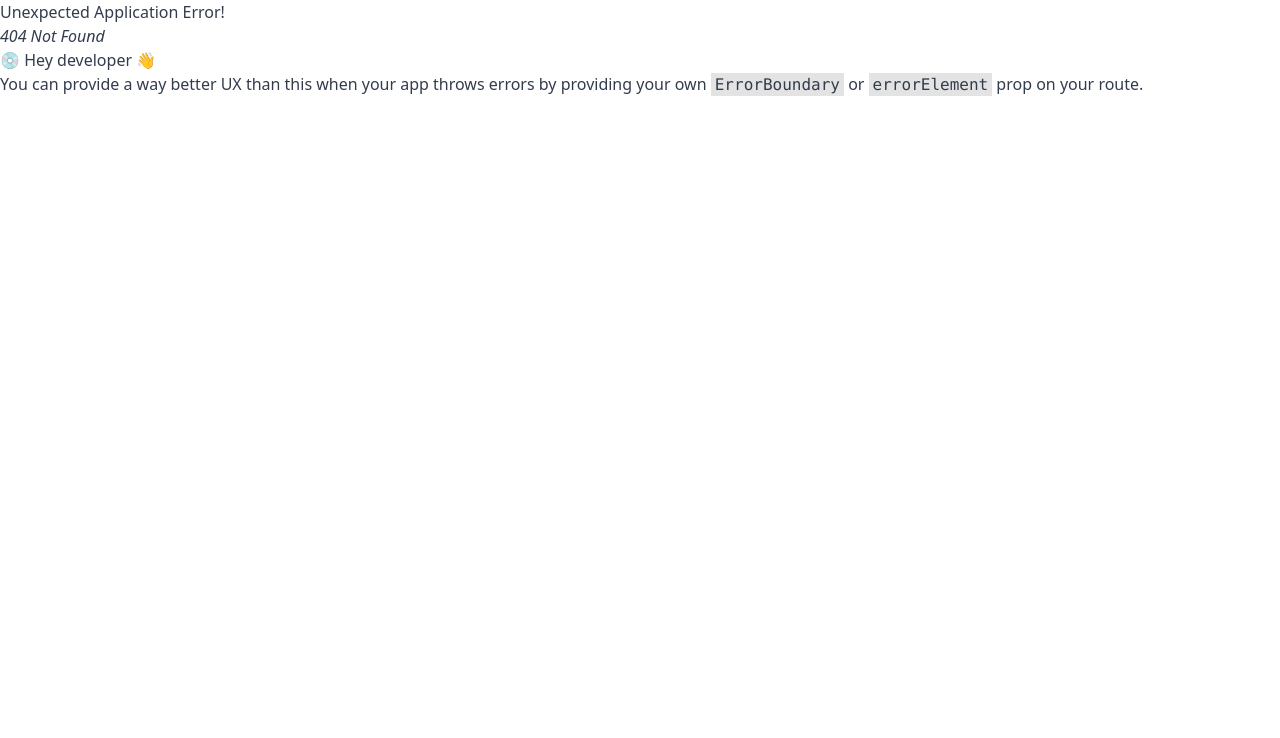
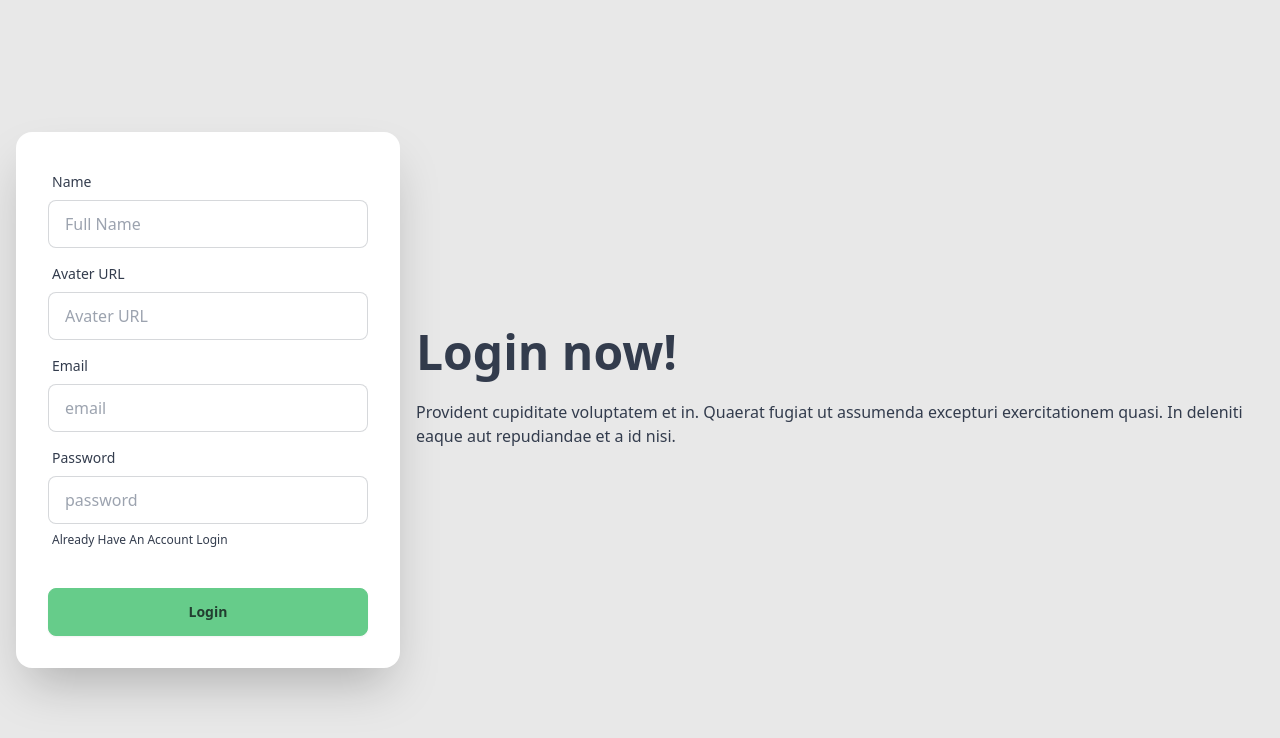
Before and after one commit to akdmousom/building-management-web-application-client, a React (Vite) app: page /register in a window 1280 px wide. Before the commit this address had no page. Shown: the top 738 px of the page. Built offline with nearby package versions, Linux system fonts and the light colour scheme.

Commit message:
React helmet add and login regiter page design done also implement validation on register page

```diff
--- a/package.json
+++ b/package.json
@@ -15,6 +15,8 @@
     "prop-types": "^15.8.1",
     "react": "^18.2.0",
     "react-dom": "^18.2.0",
+    "react-helmet-async": "^2.0.1",
+    "react-hook-form": "^7.48.2",
     "react-icons": "^4.12.0",
     "react-router-dom": "^6.20.0",
     "sort-by": "^1.2.0"
--- /dev/null
+++ b/src/Pages/Login/Login.jsx
@@ -0,0 +1,48 @@
+import {useForm} from 'react-hook-form'
+import { Link } from 'react-router-dom';
+const Login = () => {
+
+    const {register, handleSubmit, watch, formState: {errors},} = useForm()
+
+    const onSubmit = (data) => {
+        console.log(data);
+    }
+
+
+
+    return (
+        <div className="hero min-h-screen bg-base-200">
+            <div className="hero-content flex-col lg:flex-row-reverse">
+                <div className="text-center lg:text-left">
+                    <h1 className="text-5xl font-bold">Login now!</h1>
+                    <p className="py-6">Provident cupiditate voluptatem et in. Quaerat fugiat ut assumenda excepturi exercitationem quasi. In deleniti eaque aut repudiandae et a id nisi.</p>
+                </div>
+                <div className="card shrink-0 w-full max-w-sm shadow-2xl bg-base-100">
+                    <form onSubmit={handleSubmit(onSubmit)} className="card-body">
+                        <div className="form-control">
+                            <label className="label">
+                                <span className="label-text">Email</span>
+                            </label>
+                            <input type="email" defaultValue='test' { ...register('email')} placeholder="email" className="input input-bordered" required />
+
+                        </div>
+                        <div className="form-control">
+                            <label className="label">
+                                <span className="label-text">Password</span>
+                            </label>
+                            <input type="password" {...register('password')} placeholder="password" className="input input-bordered" required />
+                            <label className="label">
+                               <Link to={'/register'}><p href="#" className="label-text-alt link link-hover">I don&apos;t have an account register</p></Link>
+                            </label>
+                        </div>
+                        <div className="form-control mt-6">
+                            <button type='submit' className="btn btn-primary">Login</button>
+                        </div>
+                    </form>
+                </div>
+            </div>
+        </div>
+    );
+};
+
+export default Login;
--- /dev/null
+++ b/src/Pages/Register/Register.jsx
@@ -0,0 +1,62 @@
+import { useForm } from 'react-hook-form'
+import { Link } from 'react-router-dom';
+const Register = () => {
+
+    const { register, handleSubmit, watch, formState: { errors }, } = useForm()
+
+    const onSubmit = (data) => {
+        console.log(data);
+    }
+
+
+
+    return (
+        <div className="hero min-h-screen bg-base-200">
+            <div className="hero-content flex-col lg:flex-row-reverse">
+                <div className="text-center lg:text-left">
+                    <h1 className="text-5xl font-bold">Login now!</h1>
+                    <p className="py-6">Provident cupiditate voluptatem et in. Quaerat fugiat ut assumenda excepturi exercitationem quasi. In deleniti eaque aut repudiandae et a id nisi.</p>
+                </div>
+                <div className="card shrink-0 w-full max-w-sm shadow-2xl bg-base-100">
+                    <form onSubmit={handleSubmit(onSubmit)} className="card-body">
+                        <div className="form-control">
+                            <label className="label">
+                                <span className="label-text">Name</span>
+                            </label>
+                            <input type="text" name='name' {...register('name')} placeholder="Full Name" className="input input-bordered" required />
+                        </div>
+                        <div className="form-control">
+                            <label className="label">
+                                <span className="label-text">Avater URL</span>
+                            </label>
+                            <input type="text" name='avater' {...register('avatar')} placeholder="Avater URL" className="input input-bordered" required />
+                        </div>
+                        <div className="form-control">
+                            <label className="label">
+                                <span className="label-text">Email</span>
+                            </label>
+                            <input type="email" name='email' {...register('email')} placeholder="email" className="input input-bordered" required />
+                        </div>
+                        <div className="form-control">
+                            <label className="label">
+                                <span className="label-text">Password</span>
+                            </label>
+                            <input type="password" name='password' {...register('password', { pattern: /(?=.*[A-Z])(?=.*[!@#$&*])(?=.*[0-9])(?=.*[a-z])/ })} placeholder="password" className="input input-bordered" required />
+                            {errors.password?.type === "pattern" && (
+                                <p role="alert" className='text-error'>One Capital Letter, One Special Character & One Small Letter Put In Your Password</p>
+                            )}
+                            <label className="label">
+                                <Link to={'/login'}><p className="label-text-alt link link-hover">Already Have An Account <span>Login</span></p></Link>
+                            </label>
+                        </div>
+                        <div className="form-control mt-6">
+                            <button type='submit' className="btn btn-primary">Login</button>
+                        </div>
+                    </form>
+                </div>
+            </div>
+        </div>
+    );
+};
+
+export default Register;
```
Also changed, not shown: src/Router/Router.jsx (+14 -3 lines), src/Pages/Apartment/Apartment.jsx (renamed from src/Pages/Apartment.jsx), src/Pages/Home/Home.jsx (renamed from src/Pages/Home.jsx), 1 other file (tests, documents, lock files or other folders).
